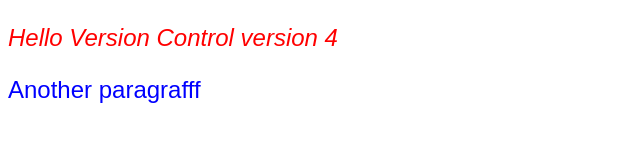
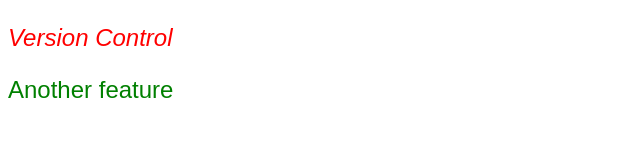
Before and after one commit to AtilioRosso/version-control-tutorial, a plain HTML site: page index2.html in a window 1280 px wide. Shown: the whole page, without its empty margins (0-640 px from the left). Drawn offline with Linux system fonts and the light colour scheme.

Commit message:
Version 5

```diff
--- a/index.html
+++ b/index2.html
@@ -2,10 +2,10 @@
 <html>
   <head>
     <link rel="stylesheet" href="styles/styles.css">
-    <title>Version Control v4</title>
+    <title>Version Control v5</title>
   </head>
   <body>
-    <p class="p1">Hello Version Control version 4</p>
-    <p class="p2">Another paragrafff</p>
+    <p class="p1">Version Control</p>
+    <p class="p3">Another feature</p>
   </body>
 </html>
--- a/styles/styles.css
+++ b/styles/styles.css
@@ -15,3 +15,7 @@ p {
 .p2 {
   color: blue;
 }
+
+.p3 {
+  color: green;
+}
```
